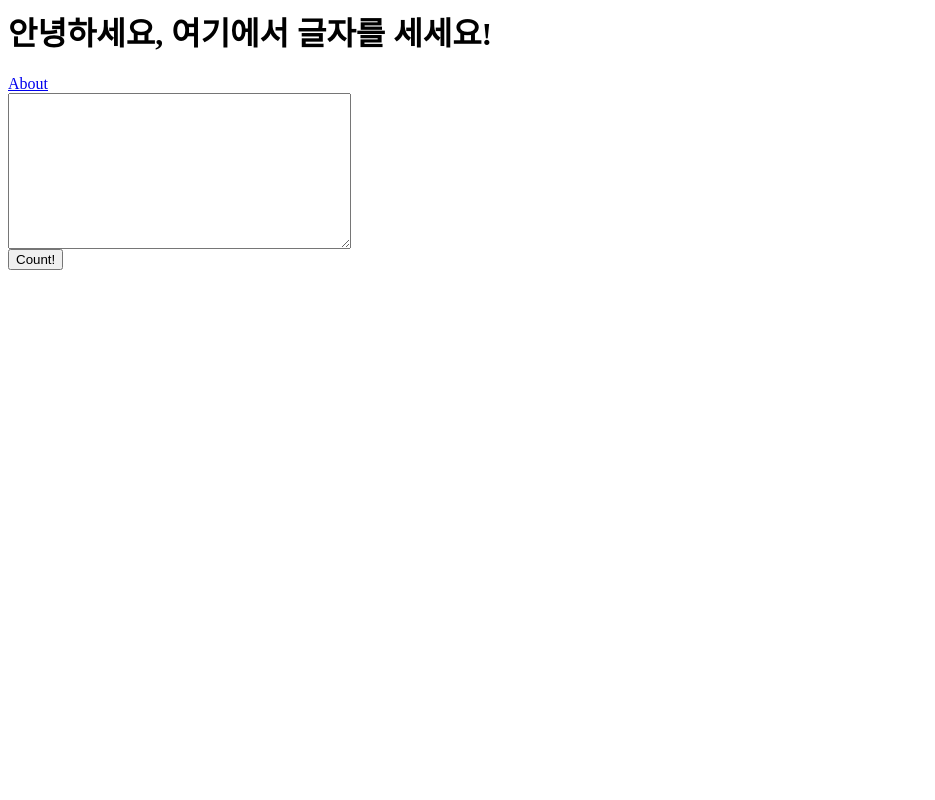
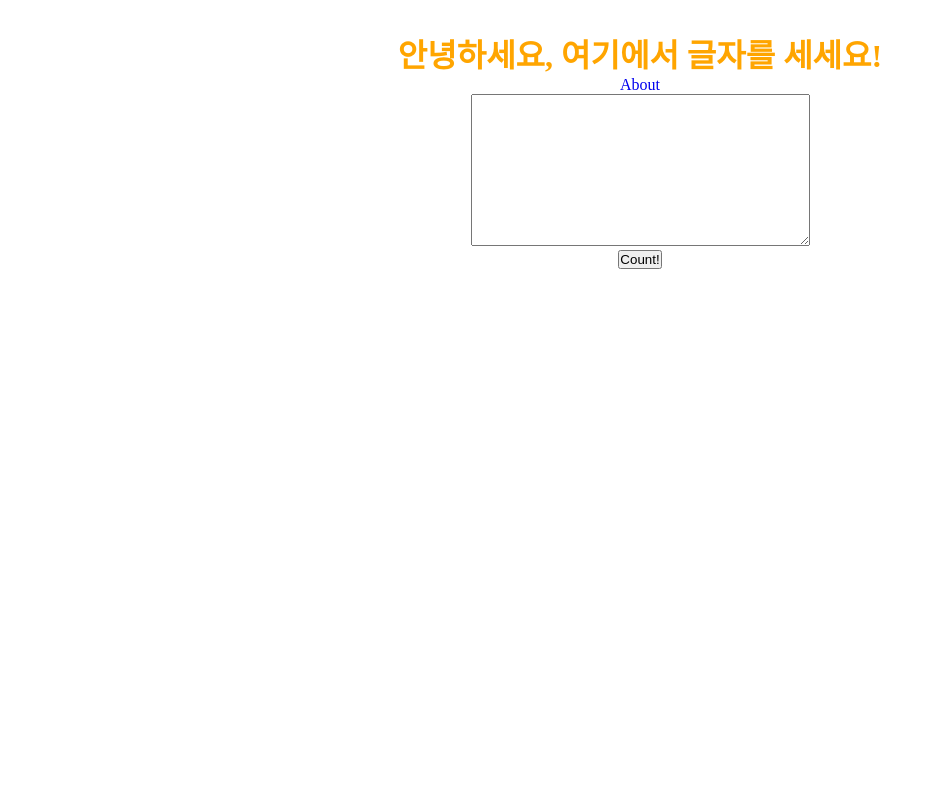
Before and after one commit to LikeLionSCH/LikeLion_Django_Study_Summary, a Django app: page / in a window 1280 px wide. Shown: the whole page, without its empty margins (0-935 px from the left). Run offline with Django 3.2, Linux system fonts and the light colour scheme.

Commit message:
Add static folder and css file

```diff
--- a/django_project/myproject/settings.py
+++ b/django_project/myproject/settings.py
@@ -119,3 +119,7 @@ USE_TZ = True
 # https://docs.djangoproject.com/en/2.1/howto/static-files/
 
 STATIC_URL = '/static/'
+
+STATICFILES_DIRS = (
+    os.path.join(BASE_DIR, 'static'),
+)
--- /dev/null
+++ b/django_project/static/css/home.css
@@ -0,0 +1,3 @@
+h1 {
+    color: orange;
+}
--- /dev/null
+++ b/django_project/static/css/style.css
@@ -0,0 +1,14 @@
+* {
+  margin: 0 auto;
+  padding: 0;
+}
+
+a {
+  text-decoration: none;
+}
+
+#wrapper {
+    margin-top: 30px;
+    width: 80%;
+    text-align: center;
+}
--- a/django_project/wordcount/templates/home.html
+++ b/django_project/wordcount/templates/home.html
@@ -1,3 +1,18 @@
+{% load static %}
+
+<!DOCTYPE html>
+<html lang="ko">
+    <head>
+        <meta charset="utf-8">
+
+        <link rel="stylesheet" href="{% static './css/style.css' %}">
+        <link rel="stylesheet" href="{% static './css/home.css' %}">
+
+        <title>Word Count Main</title>
+    </head>
+
+    <body>
+        <div id="wrapper">
             <h1>안녕하세요, 여기에서 글자를 세세요!</h1>
 
             <a href="{% url 'about' %}">About</a>
@@ -8,3 +23,6 @@
                 <br/>
                 <input type="submit" name="" value="Count!">
             </form>
+        </div>
+    </body>
+</html>
```
Also changed, not shown: django_project/wordcount/templates/about.html (+24 -3 lines), django_project/wordcount/templates/result.html (+18 -0 lines), django_project/static/css/about.css (added), django_project/static/css/result.css (added). Lines whose indentation alone changed are shown as unchanged.
